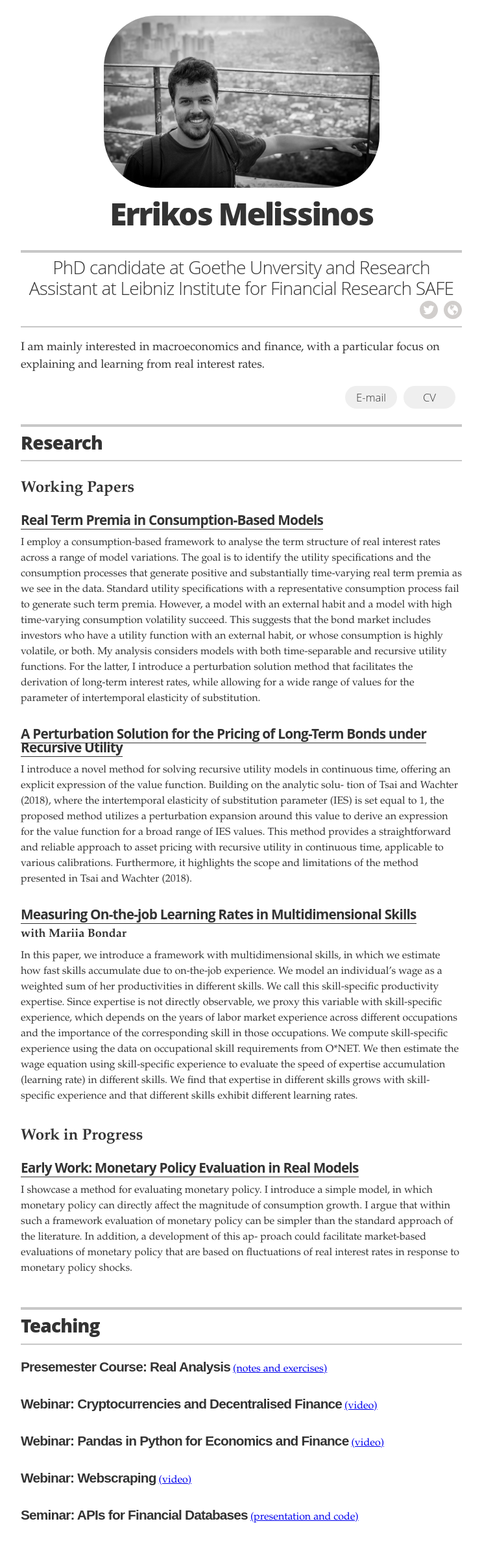
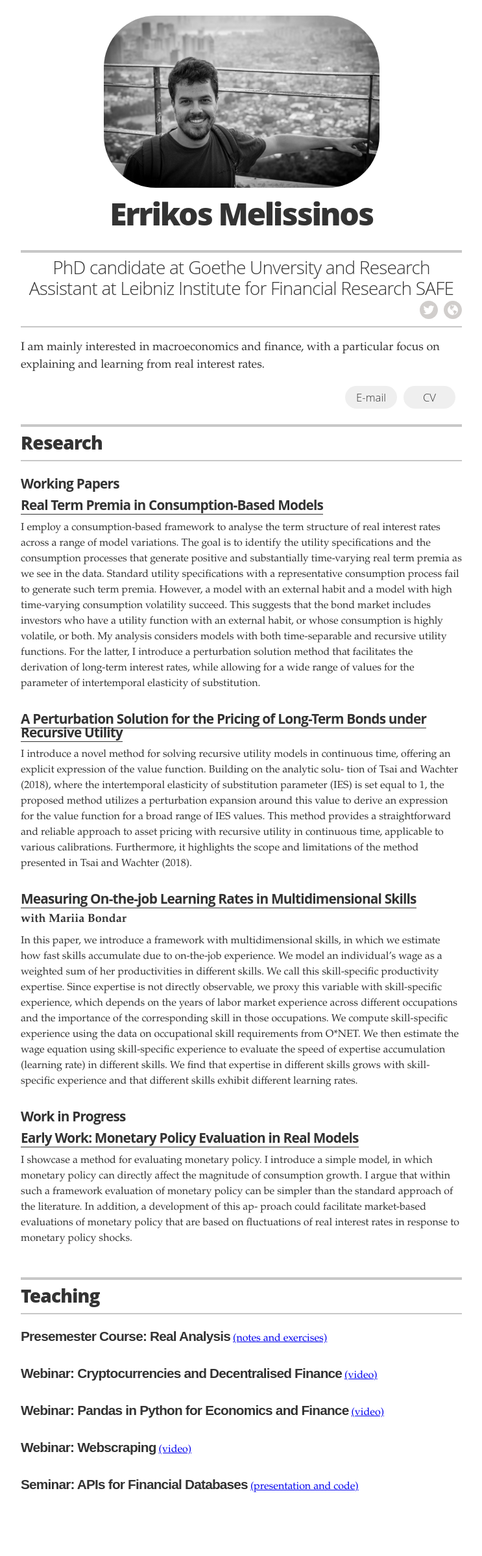
Before and after one commit to errikos-melissinos/errikos-melissinos.github.io, a Jekyll site: the page built from index.html, in a window 1280 px wide. Shown: the whole page at 65% size, without its empty margins (268-1011 px from the left). Built offline with Jekyll 4.4.1, drawn with Linux system fonts in a browser that asks for light colours; after the commit the page ends 2348 px from its top, so only the background shows below that.

Commit message:
Update resume.html

```diff
--- a/_layouts/resume.html
+++ b/_layouts/resume.html
@@ -117,7 +117,7 @@
 <!--       <section class="content-section"> -->
 <!--         <header class="section-header"> -->
         <header>
-          <h2>Working Papers</h2>
+          <h2 class="resume-item-title">Working Papers</h2>
         </header>
 
         {% for project in site.data.projects %}
@@ -139,7 +139,7 @@
 <!--       <section class="content-section"> -->
 <!--         <header class="section-header"> -->
         <header>
-          <h2>Work in Progress</h2>
+          <h2 class="resume-item-title">Work in Progress</h2>
         </header>
 
         {% for project in site.data.projects2 %}
```
